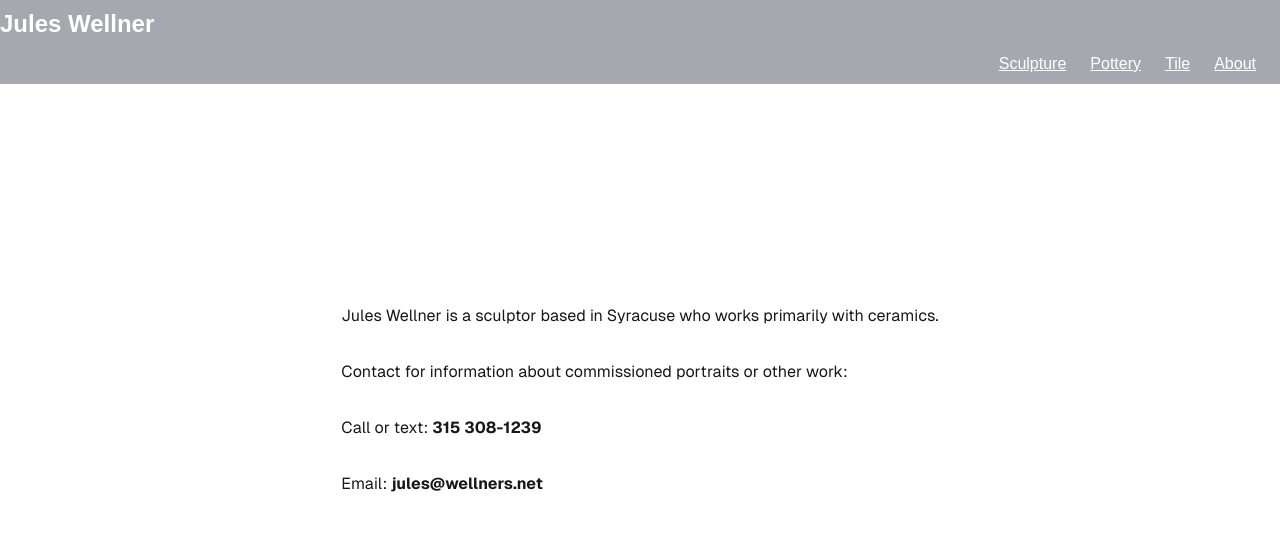
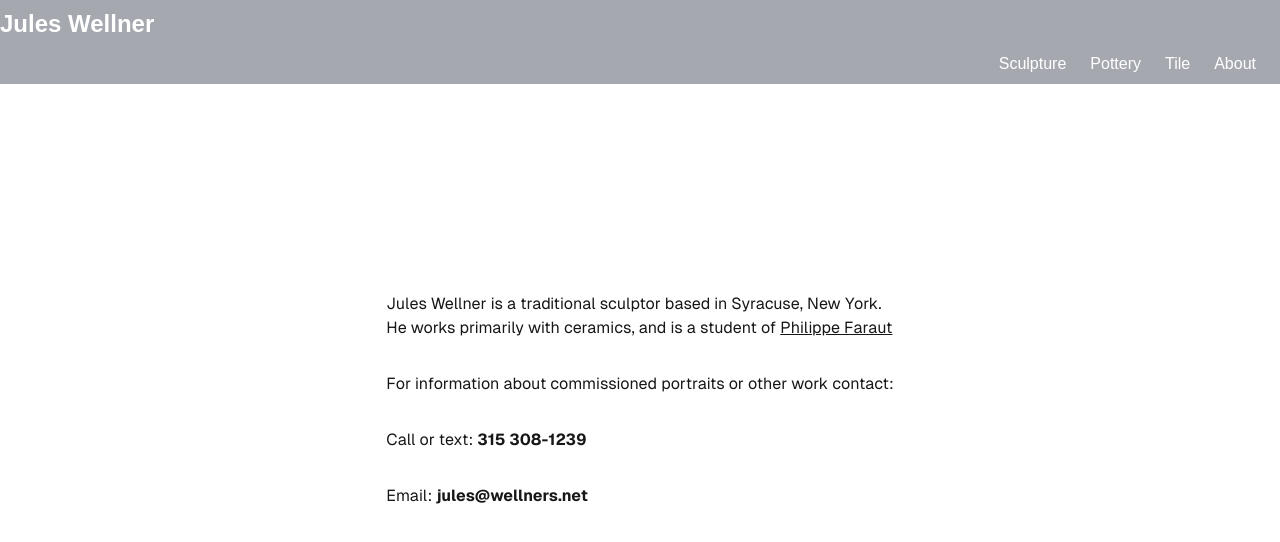
Before and after one commit to juleswellner/juleswellner.github.io, a Next.js app: page /about in a window 1280 px wide. Shown: the top 542 px of the page. Built offline with nearby package versions, Linux system fonts and the light colour scheme.

Commit message:
Tweak links and about wording

```diff
--- a/app/about/page.tsx
+++ b/app/about/page.tsx
@@ -1,4 +1,6 @@
 //import Image from "next/image";
+
+import Link from "next/link";
 
 export default function Home() {
   return (
@@ -6,10 +8,11 @@ export default function Home() {
 
       <main className="flex flex-col gap-8 row-start-2 items-center sm:items-start">
         <div>
-          Jules Wellner is a sculptor based in Syracuse who works primarily with ceramics.
+          Jules Wellner is a traditional sculptor based in Syracuse, New York.
+          <br/>He works primarily with ceramics, and is a student of <Link href="https://philippefaraut.com/" className="underline">Philippe Faraut</Link>
         </div>
         <div>
-          Contact for information about commissioned portraits or other work:
+          For information about commissioned portraits or other work contact:
         </div>
         <div>
           Call or text: <span className="font-bold">315 308-1239</span>
--- a/app/layout.tsx
+++ b/app/layout.tsx
@@ -36,27 +36,27 @@ export default function RootLayout({
 
         {/* Menu Bar */}
         <nav className="fixed top-0 left-0 w-full bg-gray-800/40 text-white py-2">
-          <div className=" text-2xl font-bold">
+          <div className=" text-2xl font-bold hover:underline">
             <Link href="/">Jules Wellner</Link>
           </div>
-          <ul className="flex space-x-6 pt-3 justify-end underline hover:text-gray-300">
+          <ul className="flex space-x-6 pt-3 justify-end">
             <li>
-              <Link href="/sculpture">
+              <Link href="/sculpture" className="hover:underline">
                 Sculpture
               </Link>
             </li>
             <li>
-              <Link href="/pottery" >
+              <Link href="/pottery" className="hover:underline">
                 Pottery
               </Link>
             </li>
             <li>
-              <Link href="/tile" >
+              <Link href="/tile" className="hover:underline">
                 Tile
               </Link>
             </li>
             <li>
-              <Link href="/about" >
+              <Link href="/about" className="hover:underline">
                 About
               </Link>
             </li>
```
